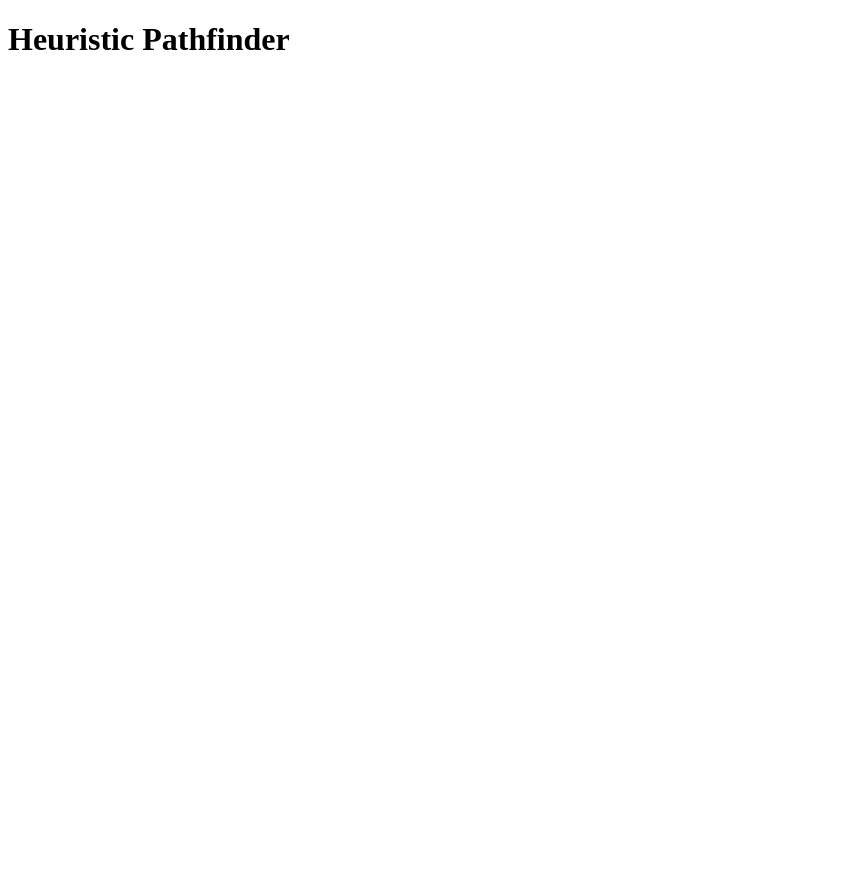
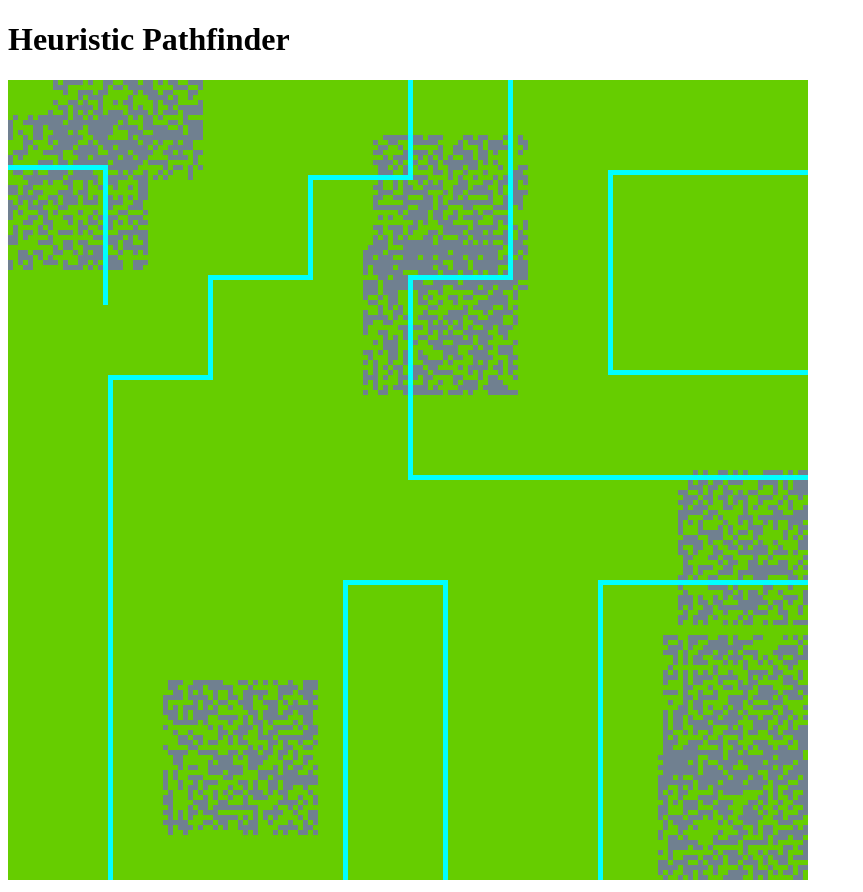
Before and after one commit to AndrewYW/astar-js, a website built with webpack: page index.html in a window 1280 px wide. Shown: the whole page, without its empty margins (0-863 px from the left). Before the commit the page ends 800 px from the top, so only its background shows below. Built offline with nearby package versions, Linux system fonts and the light colour scheme.

Commit message:
fix mapmaker, fix rendering issues

```diff
--- a/index.html
+++ b/index.html
@@ -4,11 +4,12 @@
   <meta charset="UTF-8">
   <meta name="viewport" content="width=device-width, initial-scale=1.0">
   <meta http-equiv="X-UA-Compatible" content="ie=edge">
+  <script src="./dist/bundle.js"></script>
   <title>Heuristic Pathfinder</title>
 </head>
 <body>
   <h1>Heuristic Pathfinder</h1>
-  <canvas id="canvas" />
+  <canvas id="canvas" width="800" height="800"></canvas>
 
 
 </body>
--- /dev/null
+++ b/src/js/draw_util.js
@@ -0,0 +1,76 @@
+export const fadeBlack = ctx => {
+
+};
+
+export const clearTerrain = ctx => {
+  ctx.fillStyle = "#66CD00";
+  ctx.fillRect(0, 0, 800, 800);
+};
+
+export const drawMap = (ctx, map) => {
+  // const nodes = map.nodeMap;
+
+  // for (let i = 0; i < nodes.length; i++) {
+  //   for( let j = 0; j < nodes.length; j++) {
+  //     drawNode(ctx, nodes[i][j]);
+  //   }
+  // }
+  clearTerrain(ctx);
+  console.log("Setting Hard coords");
+  var offset = 0;
+  map.hardCoordinates.forEach(coord => {
+    setTimeout(function(){ drawTerrain(ctx, coord, '#708090')}, offset);
+    offset += 1;
+  })
+
+  console.log("Setting highways");
+
+  map.highways.forEach(coord => {
+    setTimeout(function(){drawTerrain(ctx, coord, '#00FFFF')}, offset);
+    offset += 5;
+
+  })
+  console.log("Setting Blocked Coords");
+
+  map.blocked.forEach(coord => {
+    setTimeout(function(){drawTerrain(ctx, coord, '#2f4f4f')}, offset);
+    // offset += 1;
+
+  })
+
+}
+
+export const drawTerrain = (ctx, {row, col}, fillStyle) => {
+  ctx.fillStyle = fillStyle;
+  const x = row * 5
+  const y = col * 5;
+
+  ctx.fillRect( x, y, 5, 5 );
+};
+
+export const drawNode = (ctx, node) => {
+  switch (node.type) {
+    case '0':   //Blocked
+      ctx.fillStyle = '#2f4f4f'; //Darkslategray
+      break;
+    case '1':   //Regular unblocked
+      ctx.fillStyle = "#66CD00"  //Chartreuse green
+      break;
+    case '2':   //Hard to traverse
+      ctx.fillStyle = "#708090";  //Slate gray
+      break;
+    case 'a':   //Regular highway
+    case 'b':   //Hard traverse highway
+      ctx.fillStyle = "#00FFFF"; //Cyan
+      break;
+  }
+
+  const x = node.row * 5;
+  const y = node.col * 5;
+
+  ctx.fillRect(x, y, 5, 5);
+};
+
+export const drawPath = (ctx, node) => {
+
+}
--- a/src/js/index.js
+++ b/src/js/index.js
@@ -1,8 +1,30 @@
+import * as DrawUtil from './draw_util';
+import { generateMap } from './mapmaker';
+
 export const SIZE = 800;
 
 document.addEventListener("DOMContentLoaded", () => {
   const canvas = document.getElementById("canvas");
+  canvas.width = SIZE;
+  canvas.height = SIZE;
   const ctx = canvas.getContext("2d");
 
-  canvas.width = canvas.height == SIZE;
+
+
+  //TEST
+  window.ctx = ctx;
+  window.generateMap = generateMap;
+
+  // const mapObject = generateMap();
+  window.clearTerrain = DrawUtil.clearTerrain;
+  window.drawMap = DrawUtil.drawMap;
+
+  // ctx.fillStyle = "#66cD00";
+  // ctx.fillRect(0, 0, 800, 800);
+
+  const map = generateMap();
+  console.log(map)
+  // debugger;
+
+  DrawUtil.drawMap(ctx, map);
 });
--- a/src/js/mapmaker.js
+++ b/src/js/mapmaker.js
@@ -75,12 +75,12 @@ const setHighways = map => {
   let tries = 0;
   let paths = 0;
 
-  while(paths < 4) {
-    if (tries === 500) {
+  while(paths < 6) {
+    if (tries === 800) {
       highways = [];
       tries = 0;
     } else {
-      path = makePath(map, highways, setStartCoords(map.length));
+      let path = makePath(map, highways, setStartCoords(map.length));
       if (path != null) {
         highways = highways.concat(path);
         paths++;
@@ -179,11 +179,12 @@ const makePath = (map, highways, { startCoords, border } ) => {
           break;
       }
 
-      if (!(highways.includes(coords) || path.includes(coords))) {
+      if (!hasCoords(highways, path, coords)) {
         if (inBounds(coords.row, coords.col, map.length)) {
           path.push(coords);
         } else {
-          return path.length > 99 ? path : null;
+          // debugger
+          return (path.length > 99 ? path : null);
         }
       } else {
         return null;
@@ -212,11 +213,34 @@ const makePath = (map, highways, { startCoords, border } ) => {
   }
 }
 
+const hasCoords = (highways, path, {row, col}) => {
+  // highways.forEach(coord => {
+  //   if (coord.row === row && coord.col === col) return true;
+  // });
+  // path.forEach(coord => {
+  //   if (coord.row === row && coord.col === col) return true;
+  // });
+
+  // return false;
+
+  // for (let i = 0; i < highways.length; i++) {
+  //   if (highways[i] === coord) return true;
+  // }
+  // for (let i = 0; i < path.length; i++) {
+  //   if (path[i] === coord) return true;
+  // }
+
+  if (highways.some(el => el.row === row && el.col === col)) return true;
+  if (path.some(el => el.row === row && el.col === col)) return true;
+
+  return false;
+}
+
 const changeDirection = dir => {
   let newDir;
   switch (dir) {
     case 1:
-      if (Math.random < .6) {
+      if (Math.random() < .6) {
         newDir = 1;
       } else if (randomBoolean()) {
         newDir = 3;
@@ -225,7 +249,7 @@ const changeDirection = dir => {
       }
       break;
     case 2:
-      if (Math.random < .6) {
+      if (Math.random() < .6) {
         newDir = 2;
       } else if (randomBoolean()) {
         newDir = 3;
@@ -234,7 +258,7 @@ const changeDirection = dir => {
       }
       break;
     case 3:
-      if (Math.random < .6) {
+      if (Math.random() < .6) {
         newDir = 3;
       } else if (randomBoolean()) {
         newDir = 1;
@@ -243,7 +267,7 @@ const changeDirection = dir => {
       }
       break;
     case 4:
-      if (Math.random < .6) {
+      if (Math.random() < .6) {
         newDir = 4;
       } else if (randomBoolean()) {
         newDir = 1;
@@ -300,7 +324,7 @@ const createNodeMap = map => {
   let nodeMap = Array(160).fill().map(() => Array(160));
   for (let i = 0; i < map.length; i++) {
     for (let j = 0; j < map.length; j++) {
-      nodeMap[i][j] = Node(i, j, map[i][j]);
+      nodeMap[i][j] = new Node(i, j, map[i][j]);
     }
   }
 
--- a/src/js/node.js
+++ b/src/js/node.js
@@ -14,10 +14,15 @@ class Node {
     return {row: this.row, col: this.col};
   }
 
+  inBounds(row, col, map) {
+    const MAX_SIZE = map.length;
+
+    return ((row < MAX_SIZE) && (col < MAX_SIZE) && (row > -1) && (col > -1));
+  }
   addNeighbors(nodeMap) {
     for (let i = this.row - 1 ; i < this.row + 2; i++) {
       for (let j = this.col - 1; j < this.col + 2; j++) {
-        if (inBounds(i, j, nodeMap)) {
+        if (this.inBounds(i, j, nodeMap)) {
           if (nodeMap[i][j].type != '0') this.neighbors.push(nodeMap[i][j]);
         }
       }
@@ -30,11 +35,6 @@ class Node {
     return 0;
   }
 
-  inBounds(row, col, map) {
-    const MAX_SIZE = map.length;
-
-    return ((row < MAX_SIZE) && (col < MAX_SIZE) && (row > -1) && (col > -1));
-  }
 
   travelCost(node) {
 
```
Also changed, not shown: dist/bundle.js.
